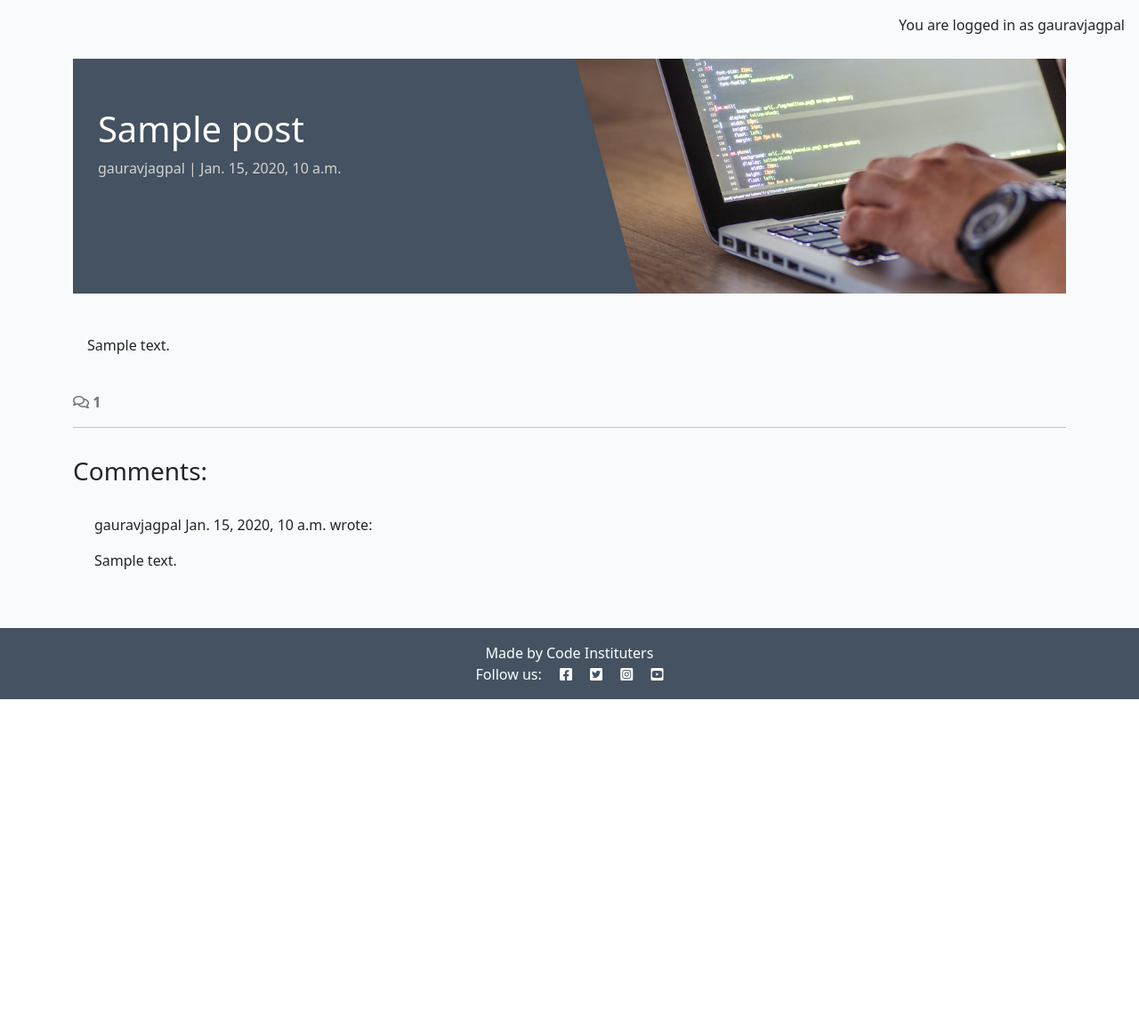
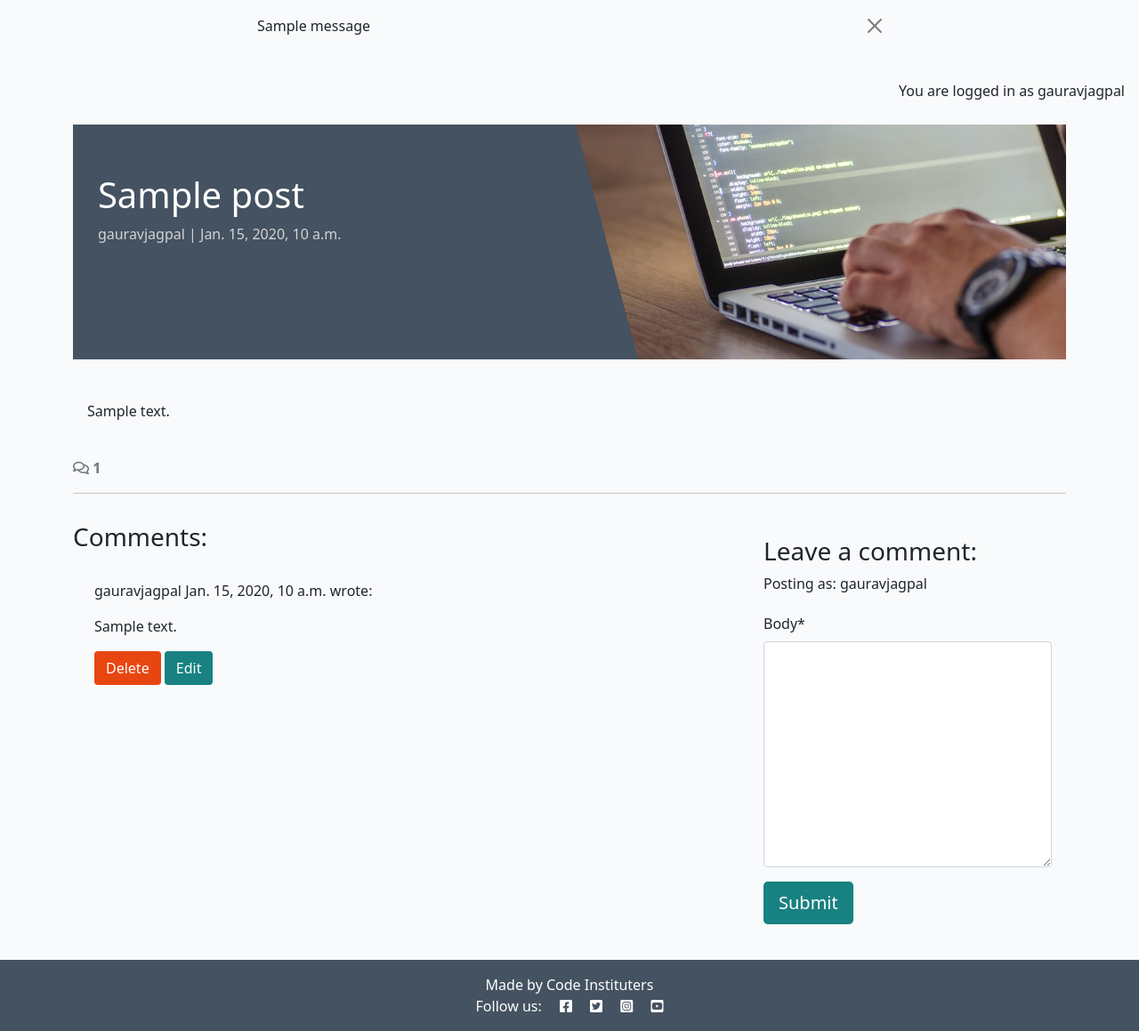
Before and after one commit to gauravjagpal/django_blog, a Django app: a page that uses templates/base.html in a window 1280 px wide. Shown: the part 60-1219 px from the top of the page at 89% size. Before the commit the page ends 846 px from the top, so only its background shows below. Run offline with Django 4.2, Linux system fonts and the light colour scheme; a user stored in the database is signed in; data comes from the database, SQL or seed files in the repository; tables that the repository leaves empty hold one stand-in row (values such as "Sample post"); one stand-in notice (Sample message) is shown; some libraries are stand-ins or nearby versions.

Commit message:
add edit and delete functions

```diff
--- /dev/null
+++ b/blog/forms.py
@@ -0,0 +1,8 @@
+from .models import Comment
+from django import forms
+
+
+class CommentForm(forms.ModelForm):
+    class Meta:
+        model = Comment
+        fields = ('body',)
--- a/blog/templates/blog/post_detail.html
+++ b/blog/templates/blog/post_detail.html
@@ -1,5 +1,6 @@
 {% extends 'base.html' %} {% block content %}
 {% load static %}
+{% load crispy_forms_tags %}
 
 <div class="masthead">
     <div class="container">
@@ -66,12 +67,58 @@
                         This comment is awaiting approval
                     </p>
                     {% endif %}
+                    {% if user.is_authenticated and comment.author == user %}
+                    <button class="btn btn-delete" comment_id="{{ comment.id }}">Delete</button>
+                    <button class="btn btn-edit" comment_id="{{ comment.id }}">Edit</button>
+                    {% endif %}
                 </div>
                 <!-- Our for loop ends here -->
                 {% endfor %}
+            </div>
+        </div>
+        <!-- Creating New Comments -->
+        <div class="col-md-4 card mb-4 mt-3">
+            <div class="card-body">
+                {% if user.is_authenticated %}
+                <h3>Leave a comment:</h3>
+                <p>Posting as: {{ user.username }}</p>
+                <form id="commentForm" method="post" style="margin-top: 1.3em;">
+                    {{ comment_form | crispy }}
+                    {% csrf_token %}
+                    <button id="submitButton" type="submit" class="btn btn-signup btn-lg">
+                        Submit
+                    </button>
+                </form>
+                {% else %}
+                <p>Log in to leave a comment</p>
+                {% endif %}
+            </div>
+        </div>
+    </div>
+</div>
+
+<!-- Delete confirmation modal -->
+<div class="modal fade" id="deleteModal" tabindex="-1" aria-labelledby="deleteModalLabel" aria-hidden="true">
+    <div class="modal-dialog">
+        <div class="modal-content">
+            <div class="modal-header">
+                <h5 class="modal-title" id="deleteModalLabel">Delete comment?</h5>
+                <button type="button" class="btn-close" data-bs-dismiss="modal" aria-label="Close"></button>
+            </div>
+            <div class="modal-body">
+                Are you sure you want to delete your comment?
+                This action cannot be undone.
+            </div>
+            <div class="modal-footer">
+                <button type="button" class="btn btn-secondary" data-bs-dismiss="modal">Close</button>
+                <a id="deleteConfirm" href="#" class="btn
+          btn-danger">Delete</a>
             </div>
         </div>
     </div>
 </div>
 
 {% endblock content %}
+{% block extras %}
+<script src="{% static 'js/comments.js' %}"></script>
+{% endblock %}
--- a/blog/urls.py
+++ b/blog/urls.py
@@ -4,4 +4,8 @@ from django.urls import path
 urlpatterns = [
     path('', views.PostList.as_view(), name='home'),
     path('<slug:slug>/', views.post_detail, name='post_detail'),
+    path('<slug:slug>/edit_comment/<int:comment_id>',
+         views.comment_edit, name='comment_edit'),
+    path('<slug:slug>/delete_comment/<int:comment_id>',
+         views.comment_delete, name='comment_delete'),
 ]
--- a/blog/views.py
+++ b/blog/views.py
@@ -1,6 +1,9 @@
-from django.shortcuts import render, get_object_or_404
+from django.shortcuts import render, get_object_or_404, reverse
 from django.views import generic
-from .models import Post
+from django.contrib import messages
+from django.http import HttpResponseRedirect
+from .models import Post, Comment
+from .forms import CommentForm
 
 # Create your views here.
 class PostList(generic.ListView):
@@ -23,10 +26,65 @@ def post_detail(request, slug):
     comments = post.comments.all().order_by("-created_on")
     comment_count = post.comments.filter(approved=True).count()
 
+    if request.method == "POST":
+        comment_form = CommentForm(data=request.POST)
+        if comment_form.is_valid():
+            comment = comment_form.save(commit=False)
+            comment.author = request.user
+            comment.post = post
+            comment.save()
+            messages.add_message(
+            request, messages.SUCCESS,
+            'Comment submitted and awaiting approval'
+        )
+
+    comment_form = CommentForm()
+
     return render(
         request,
         "blog/post_detail.html",
         {"post": post,
         "comments": comments,
-        "comment_count": comment_count,},
+        "comment_count": comment_count,
+        "comment_form": comment_form,
+        },
     )
+
+
+def comment_edit(request, slug, comment_id):
+    """
+    view to edit comments
+    """
+    if request.method == "POST":
+
+        queryset = Post.objects.filter(status=1)
+        post = get_object_or_404(queryset, slug=slug)
+        comment = get_object_or_404(Comment, pk=comment_id)
+        comment_form = CommentForm(data=request.POST, instance=comment)
+
+        if comment_form.is_valid() and comment.author == request.user:
+            comment = comment_form.save(commit=False)
+            comment.post = post
+            comment.approved = False
+            comment.save()
+            messages.add_message(request, messages.SUCCESS, 'Comment Updated!')
+        else:
+            messages.add_message(request, messages.ERROR, 'Error updating comment!')
+
+    return HttpResponseRedirect(reverse('post_detail', args=[slug]))
+
+def comment_delete(request, slug, comment_id):
+    """
+    view to delete comment
+    """
+    queryset = Post.objects.filter(status=1)
+    post = get_object_or_404(queryset, slug=slug)
+    comment = get_object_or_404(Comment, pk=comment_id)
+
+    if comment.author == request.user:
+        comment.delete()
+        messages.add_message(request, messages.SUCCESS, 'Comment deleted!')
+    else:
+        messages.add_message(request, messages.ERROR, 'You can only delete your own comments!')
+
+    return HttpResponseRedirect(reverse('post_detail', args=[slug]))
--- a/codestar/settings.py
+++ b/codestar/settings.py
@@ -48,6 +48,8 @@ INSTALLED_APPS = [
     'allauth',
     'allauth.account',
     'allauth.socialaccount',
+    'crispy_forms',
+    'crispy_bootstrap5',
     'django_summernote',
     'blog',
     'about',
@@ -56,6 +58,9 @@ INSTALLED_APPS = [
 SITE_ID = 1
 LOGIN_REDIRECT_URL = '/'
 LOGOUT_REDIRECT_URL = '/'
+
+CRISPY_ALLOWED_TEMPLATE_PACKS = "bootstrap5"
+CRISPY_TEMPLATE_PACK = "bootstrap5"
 
 MIDDLEWARE = [
     'django.middleware.security.SecurityMiddleware',
--- a/requirements.txt
+++ b/requirements.txt
@@ -1,7 +1,9 @@
 asgiref==3.8.1
+crispy-bootstrap5==0.7
 dj-database-url==0.5.0
 Django==4.2.15
 django-allauth==0.57.2
+django-crispy-forms==2.3
 django-summernote==0.8.20.0
 gunicorn==20.1.0
 oauthlib==3.2.2
--- /dev/null
+++ b/static/js/comments.js
@@ -0,0 +1,47 @@
+const editButtons = document.getElementsByClassName("btn-edit");
+const commentText = document.getElementById("id_body");
+const commentForm = document.getElementById("commentForm");
+const submitButton = document.getElementById("submitButton");
+
+
+const deleteModal = new bootstrap.Modal(document.getElementById("deleteModal"));
+const deleteButtons = document.getElementsByClassName("btn-delete");
+const deleteConfirm = document.getElementById("deleteConfirm");
+/**
+* Initializes edit functionality for the provided edit buttons.
+*
+* For each button in the `editButtons` collection:
+* - Retrieves the associated comment's ID upon click.
+* - Fetches the content of the corresponding comment.
+* - Populates the `commentText` input/textarea with the comment's content for editing.
+* - Updates the submit button's text to "Update".
+* - Sets the form's action attribute to the `edit_comment/{commentId}` endpoint.
+*/
+for (let button of editButtons) {
+  button.addEventListener("click", (e) => {
+    let commentId = e.target.getAttribute("comment_id");
+    let commentContent = document.getElementById(`comment${commentId}`).innerText;
+    commentText.value = commentContent;
+    submitButton.innerText = "Update";
+    commentForm.setAttribute("action", `edit_comment/${commentId}`);
+  });
+}
+
+
+/**
+* Initializes deletion functionality for the provided delete buttons.
+*
+* For each button in the `deleteButtons` collection:
+* - Retrieves the associated comment's ID upon click.
+* - Updates the `deleteConfirm` link's href to point to the
+* deletion endpoint for the specific comment.
+* - Displays a confirmation modal (`deleteModal`) to prompt
+* the user for confirmation before deletion.
+*/
+for (let button of deleteButtons) {
+    button.addEventListener("click", (e) => {
+      let commentId = e.target.getAttribute("comment_id");
+      deleteConfirm.href = `delete_comment/${commentId}`;
+      deleteModal.show();
+    });
+  }
--- a/static/js/script.js
+++ /dev/null
@@ -1 +0,0 @@
-console.log("Life, The Universe and Everything!");
--- a/templates/base.html
+++ b/templates/base.html
@@ -68,6 +68,21 @@
             </div>
         </div>
     </nav>
+    <!-- displaying Django messages -->
+    <div class="container">
+        <div class="row">
+            <div class="col-md-8 offset-md-2">
+                {% for message in messages %}
+                <div class="alert {{ message.tags }} alert-dismissible
+                fade show" id="msg" role="alert">
+                {{ message | safe }}
+                <button type="button" class="btn-close"
+                    data-bs-dismiss="alert" aria-label="Close"></button>
+                </div>
+                {% endfor %}
+            </div>
+        </div>
+    </div>
 
     <main class="flex-shrink-0 main-bg">
         {% if user.is_authenticated %}
@@ -98,7 +113,9 @@
     <script src="https://cdn.jsdelivr.net/npm/bootstrap@5.0.1/dist/js/bootstrap.bundle.min.js"
         integrity="sha384-gtEjrD/SeCtmISkJkNUaaKMoLD0//ElJ19smozuHV6z3Iehds+3Ulb9Bn9Plx0x4" crossorigin="anonymous">
     </script>
-    <script src="{% static 'js/script.js' %}"></script>
+    {% block extras %}
+
+    {% endblock %}
 </body>
 
 </html>
```
Also changed, not shown: about/admin.py (+14 -2 lines), about/forms.py (added, +7 -0 lines), about/models.py (+15 -4 lines), about/templates/about/about.html (+28 -13 lines), about/views.py (+13 -2 lines), about/migrations/0002_collaboraterequest_alter_about_title.py (added), 1 other file.
